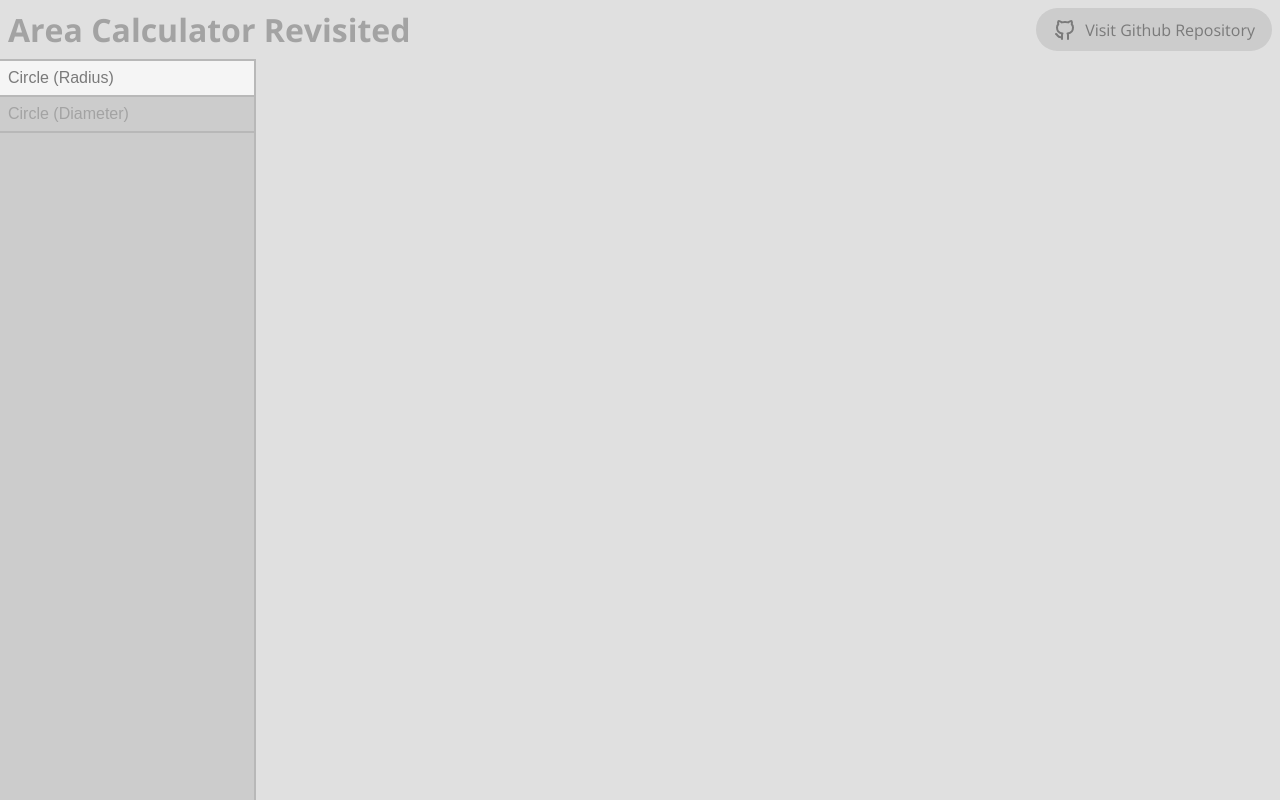
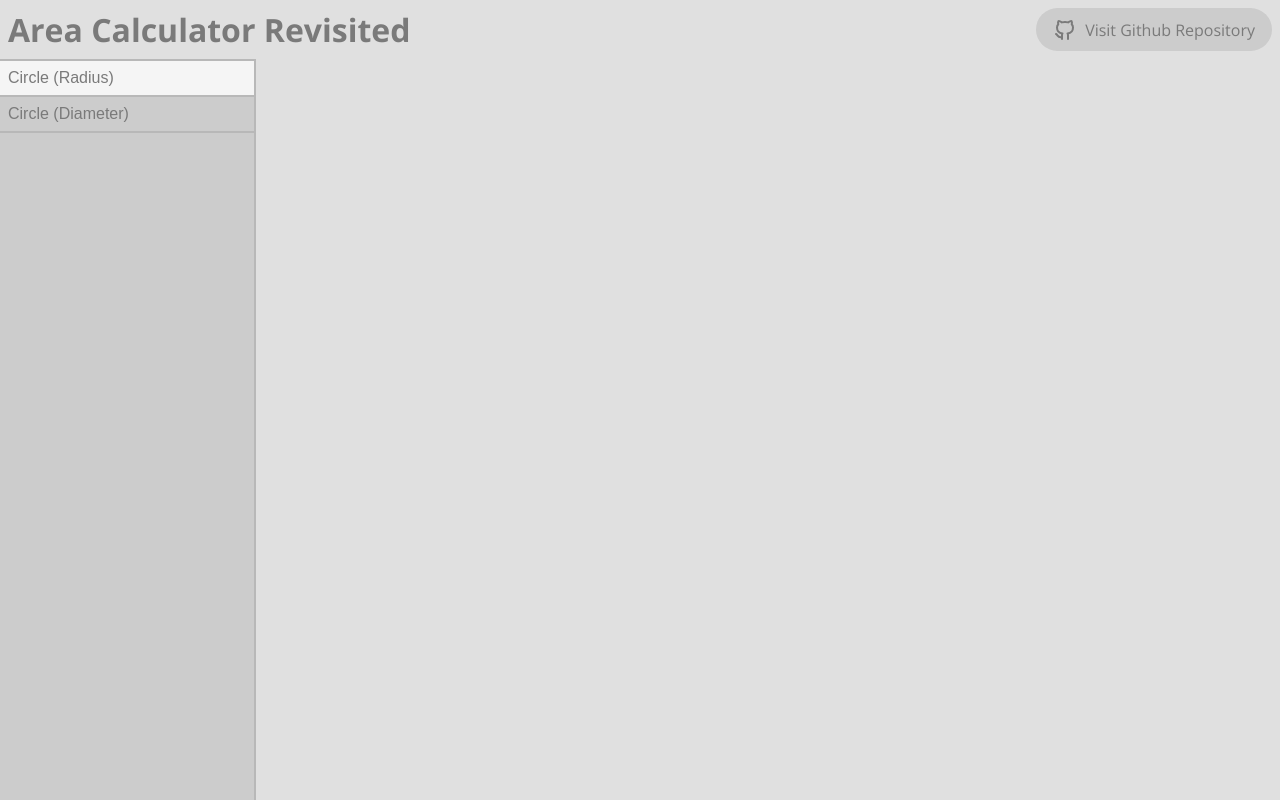
Before and after one commit to hildergill/area-calculator-revisited, a React (Vite) app: page / in a window 1280 px wide. Built offline with nearby package versions, Linux system fonts and the light colour scheme.

Commit message:
Some stylesheet additions

```diff
--- a/src/styles/HeaderComponent.module.scss
+++ b/src/styles/HeaderComponent.module.scss
@@ -10,7 +10,6 @@
 
 	h1 {
 		margin: auto 0;
-		color: constants.$color-secondary-text;
 	}
 
 	.headerButtonBase {
@@ -22,7 +21,6 @@
 		* {
 			display: inline;
 			vertical-align: middle;
-			color: constants.$color-primary-text;
 		}
 
 		svg {
--- a/src/styles/common.scss
+++ b/src/styles/common.scss
@@ -25,4 +25,8 @@
 		"shapeSelector calculatorForm resultsList";
 	grid-template-columns: $side-panel-width auto $side-panel-width;
 	grid-template-rows: max-content auto;
+
+	* {
+		color: constants.$color-primary-text;
+	}
 }
```
